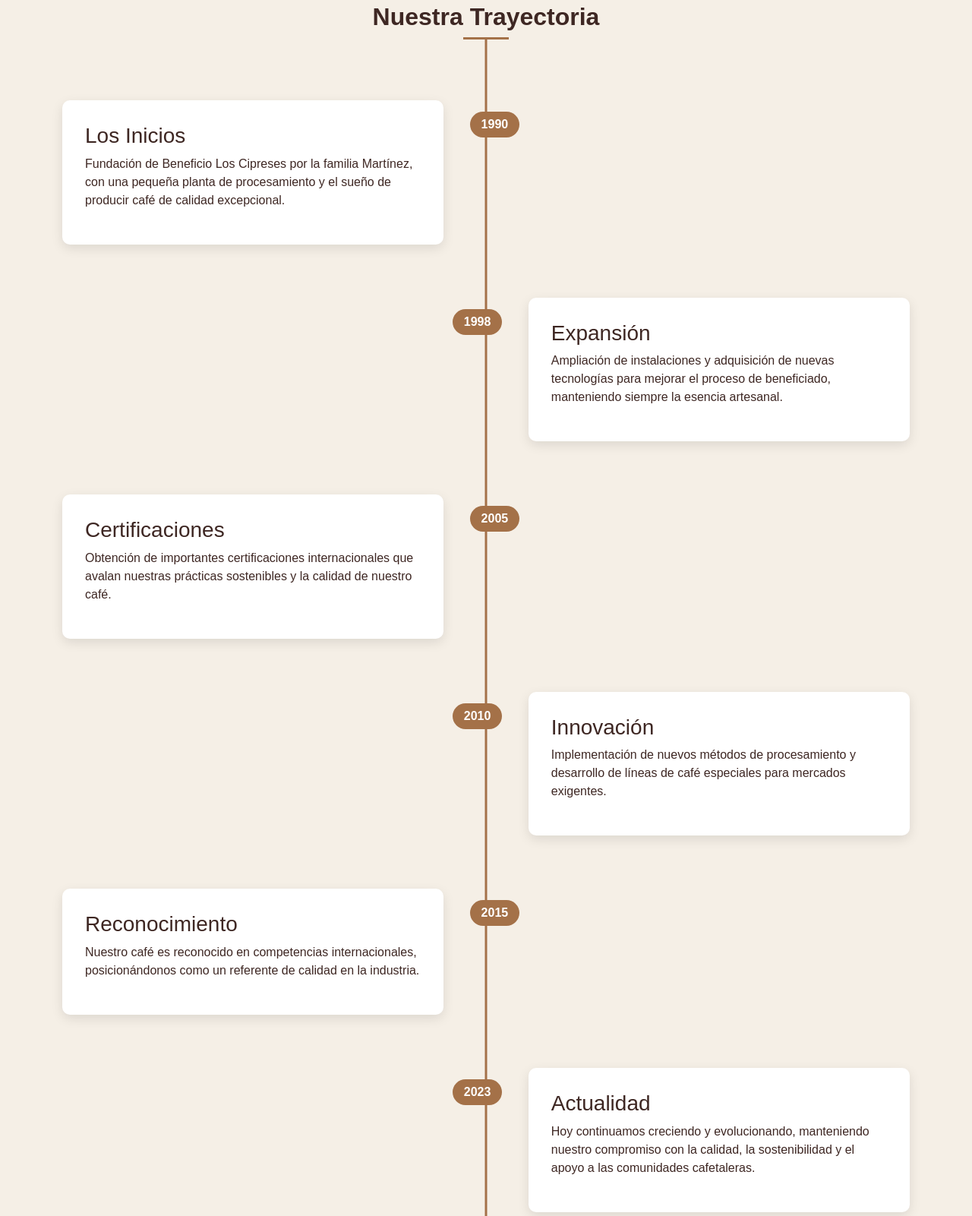
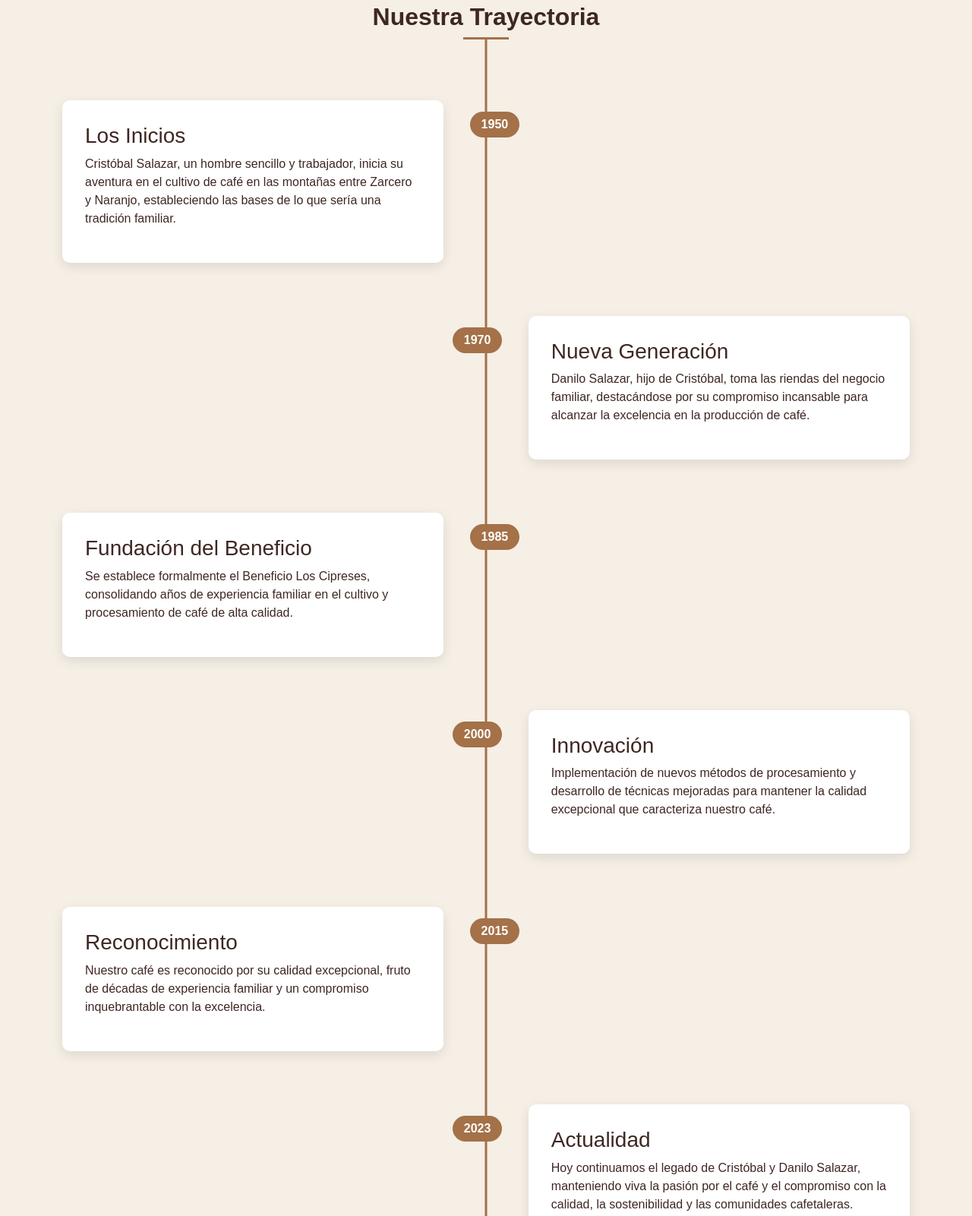
Before and after one commit to JhonnyCR20/Beneficio-los-cipreses, a plain HTML site: page nosotros.html in a window 1280 px wide. Shown: the part 1419-3020 px from the top of the page at 76% size. Drawn offline with nearby package versions, Linux system fonts and the light colour scheme.

Commit message:
features

```diff
--- a/nosotros.html
+++ b/nosotros.html
@@ -208,50 +208,44 @@
             <div class="timeline-container">
                 <div class="timeline-item">
                     <div class="timeline-content left">
-                        <div class="timeline-year">1990</div>
+                        <div class="timeline-year">1950</div>
                         <h3>Los Inicios</h3>
-                        <p>Fundación de Beneficio Los Cipreses por la familia Martínez, con una pequeña planta de
-                            procesamiento y el sueño de producir café de calidad excepcional.</p>
+                        <p>Cristóbal Salazar, un hombre sencillo y trabajador, inicia su aventura en el cultivo de café en las montañas entre Zarcero y Naranjo, estableciendo las bases de lo que sería una tradición familiar.</p>
                     </div>
                 </div>
                 <div class="timeline-item">
                     <div class="timeline-content right">
-                        <div class="timeline-year">1998</div>
-                        <h3>Expansión</h3>
-                        <p>Ampliación de instalaciones y adquisición de nuevas tecnologías para mejorar el proceso de
-                            beneficiado, manteniendo siempre la esencia artesanal.</p>
+                        <div class="timeline-year">1970</div>
+                        <h3>Nueva Generación</h3>
+                        <p>Danilo Salazar, hijo de Cristóbal, toma las riendas del negocio familiar, destacándose por su compromiso incansable para alcanzar la excelencia en la producción de café.</p>
                     </div>
                 </div>
                 <div class="timeline-item">
                     <div class="timeline-content left">
-                        <div class="timeline-year">2005</div>
-                        <h3>Certificaciones</h3>
-                        <p>Obtención de importantes certificaciones internacionales que avalan nuestras prácticas
-                            sostenibles y la calidad de nuestro café.</p>
+                        <div class="timeline-year">1985</div>
+                        <h3>Fundación del Beneficio</h3>
+                        <p>Se establece formalmente el Beneficio Los Cipreses, consolidando años de experiencia familiar en el cultivo y procesamiento de café de alta calidad.</p>
                     </div>
                 </div>
                 <div class="timeline-item">
                     <div class="timeline-content right">
-                        <div class="timeline-year">2010</div>
+                        <div class="timeline-year">2000</div>
                         <h3>Innovación</h3>
-                        <p>Implementación de nuevos métodos de procesamiento y desarrollo de líneas de café especiales
-                            para mercados exigentes.</p>
+                        <p>Implementación de nuevos métodos de procesamiento y desarrollo de técnicas mejoradas para mantener la calidad excepcional que caracteriza nuestro café.</p>
                     </div>
                 </div>
                 <div class="timeline-item">
                     <div class="timeline-content left">
                         <div class="timeline-year">2015</div>
                         <h3>Reconocimiento</h3>
-                        <p>Nuestro café es reconocido en competencias internacionales, posicionándonos como un referente
-                            de calidad en la industria.</p>
+                        <p>Nuestro café es reconocido por su calidad excepcional, fruto de décadas de experiencia familiar y un compromiso inquebrantable con la excelencia.</p>
                     </div>
                 </div>
                 <div class="timeline-item">
                     <div class="timeline-content right">
                         <div class="timeline-year">2023</div>
                         <h3>Actualidad</h3>
-                        <p>Hoy continuamos creciendo y evolucionando, manteniendo nuestro compromiso con la calidad, la
-                            sostenibilidad y el apoyo a las comunidades cafetaleras.</p>
+                        <p>Hoy continuamos el legado de Cristóbal y Danilo Salazar, manteniendo viva la pasión por el café y el compromiso con la calidad, la sostenibilidad y las comunidades cafetaleras.</p>
                     </div>
                 </div>
             </div>
```
Also changed, not shown: index.html (+3 -3 lines).
